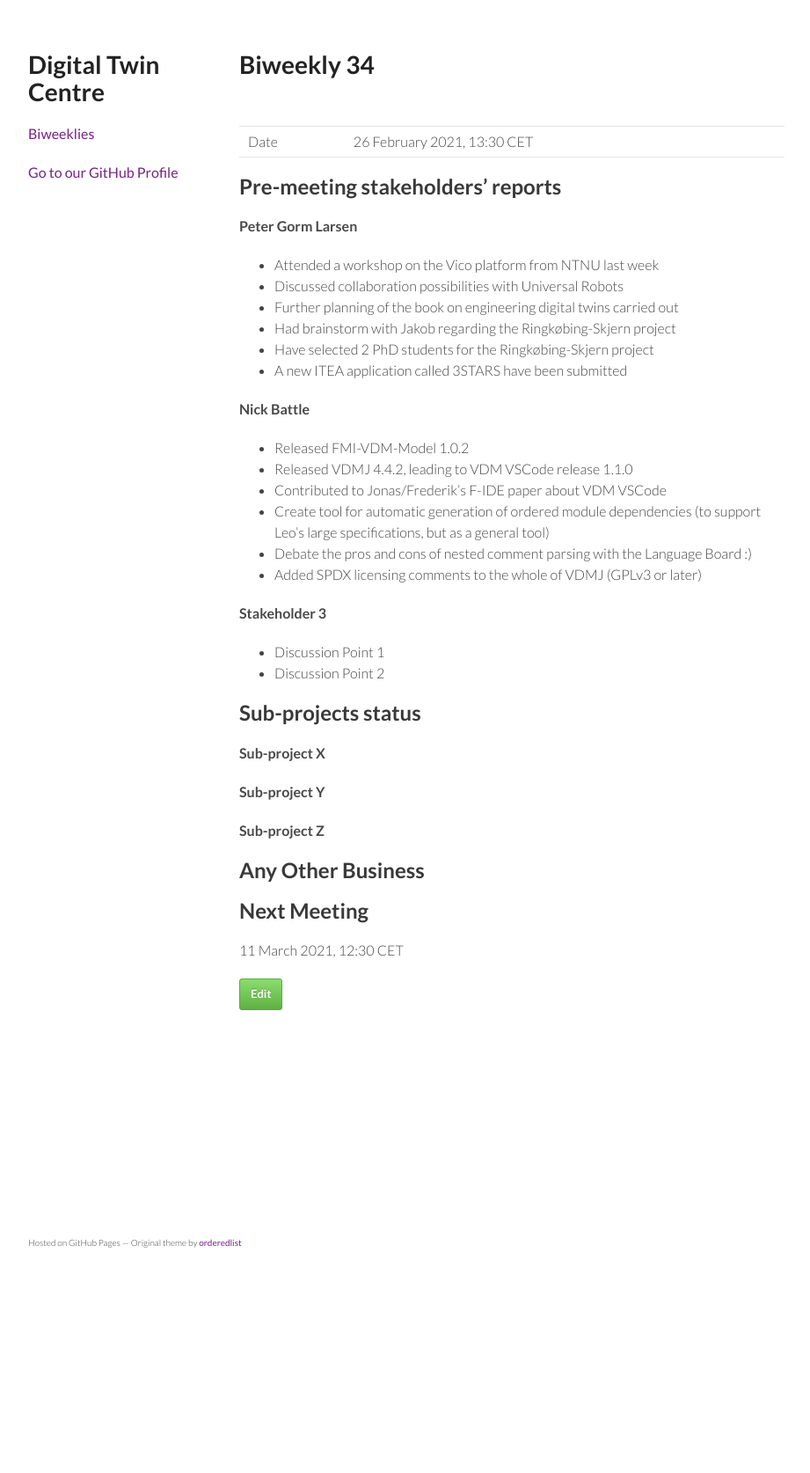
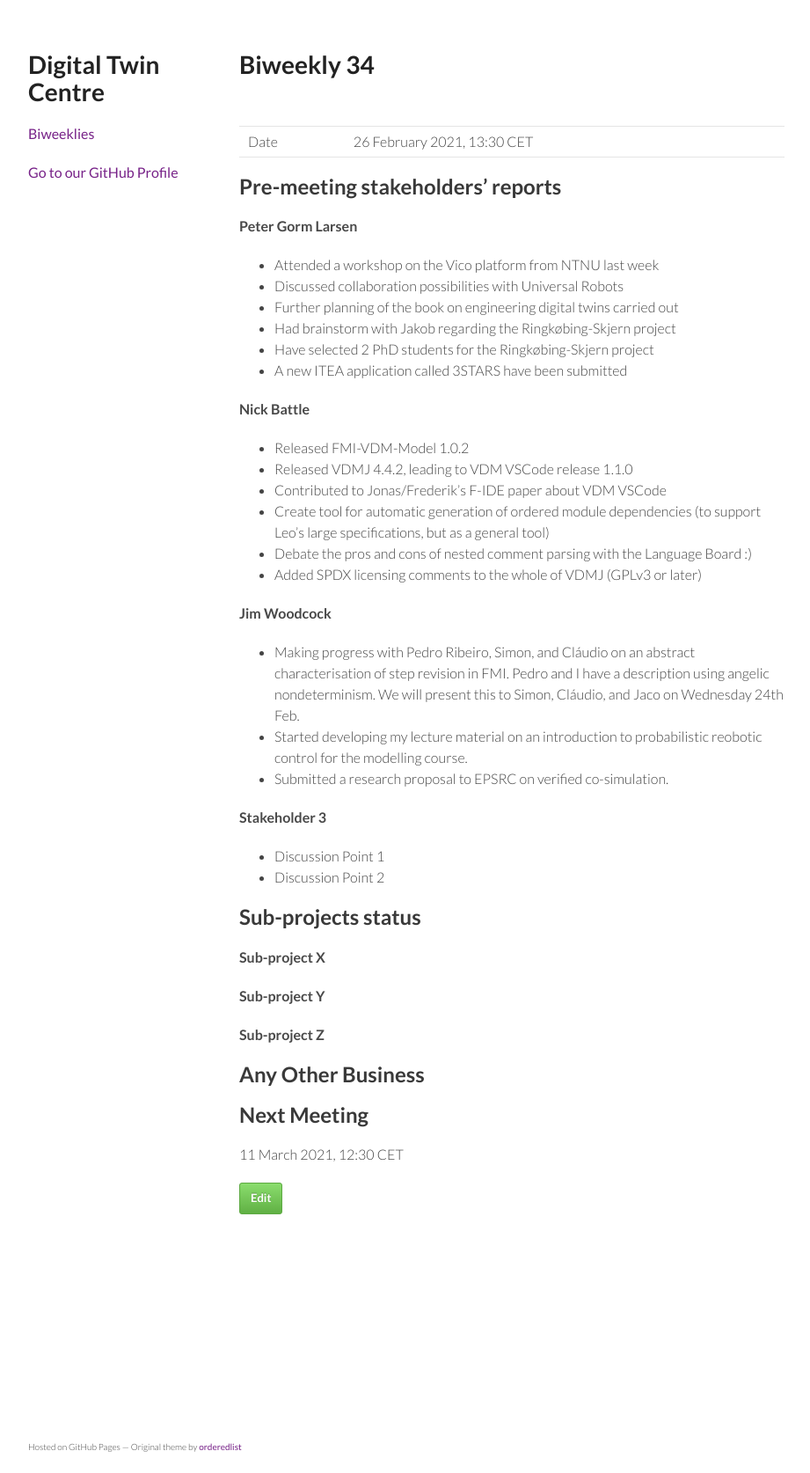
Before and after one commit to digitaltwincentre/digitaltwincentre.github.io, a Jekyll site: the page built from _biweeklies/Biweekly-34.md, in a window 1280 px wide. Shown: the whole page at 88% size, without its empty margins (178-1099 px from the left). Built offline with Jekyll 4.4.1, drawn with Linux system fonts in a browser that asks for light colours; nearby versions of some CDN libraries; before the commit the page ends 1442 px from its top, so only the background shows below that.

Commit message:
Update Biweekly-34.md

```diff
--- a/_biweeklies/Biweekly-34.md
+++ b/_biweeklies/Biweekly-34.md
@@ -36,13 +36,16 @@ date: 26 February 2021, 1330 CET
 * Debate the pros and cons of nested comment parsing with the Language Board :)
 * Added SPDX licensing comments to the whole of VDMJ (GPLv3 or later)
 
+#### Jim Woodcock
+* Making progress with Pedro Ribeiro, Simon, and Cláudio on an abstract characterisation of step revision in FMI. Pedro and I have a description using angelic nondeterminism. We will present this to Simon, Cláudio, and Jaco on Wednesday 24th Feb.
+* Started developing my lecture material on an introduction to probabilistic reobotic control for the modelling course.
+* Submitted a research proposal to EPSRC on verified co-simulation.
+
 #### Stakeholder 3
 * Discussion Point 1
 * Discussion Point 2
 
-
 ## Sub-projects status
-
 
 #### Sub-project X
 
```
